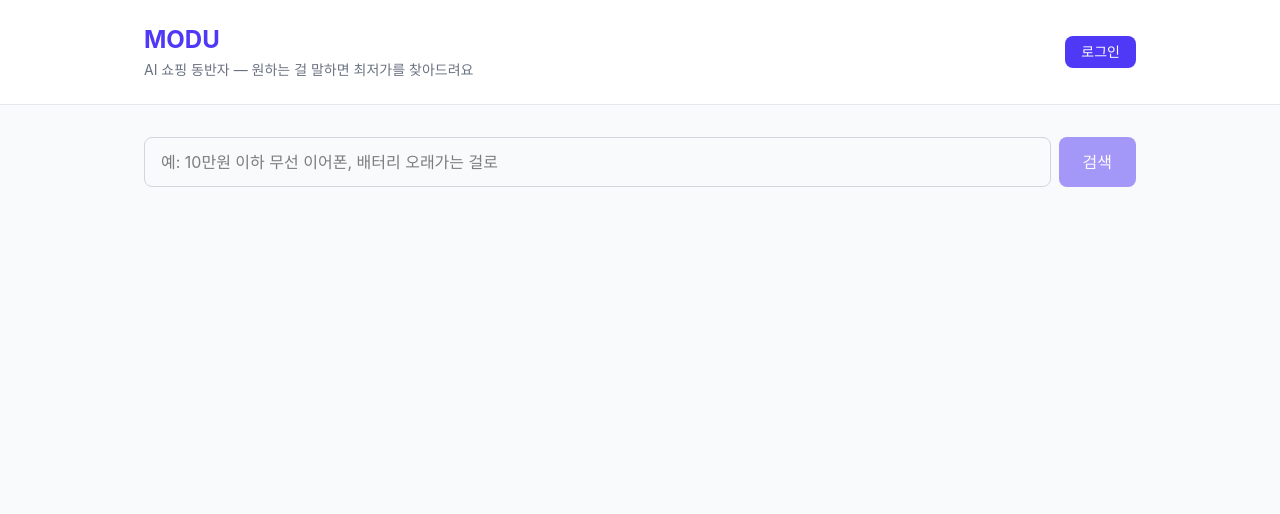
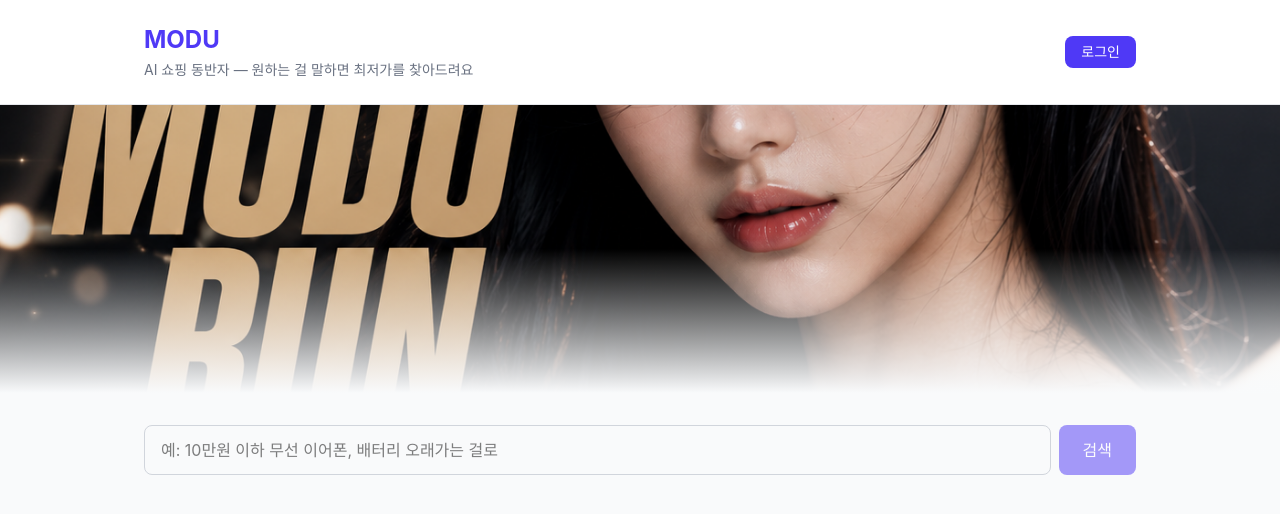
Before and after one commit to demoan203-boop/modu.run, a React (Vite) app in the folder frontend/: page / in a window 1280 px wide. Both pictures are taken after a click on the button "ENTER". Shown: the top 514 px of the page. Built offline with nearby package versions, Linux system fonts and the light colour scheme; no server answers.

Commit message:
Add MODU.RUN promo banner to main app screen
Displays the ad banner as a full-width hero image between the header
and search bar, fading into the page background.

```diff
--- a/frontend/src/App.tsx
+++ b/frontend/src/App.tsx
@@ -8,6 +8,7 @@ import { SearchHistoryPanel } from './components/SearchHistoryPanel'
 import { IntroScreen } from './components/IntroScreen'
 import { useAuth } from './context/AuthContext'
 import type { Product } from './types/product'
+import adBanner from './assets/main-ad-banner.png'
 
 function App() {
   const { user, isLoading: isAuthLoading, logout } = useAuth()
@@ -82,6 +83,15 @@ function App() {
         </div>
       </header>
 
+      <div
+        className="relative h-56 w-full bg-cover bg-center sm:h-72"
+        style={{ backgroundImage: `url(${adBanner})` }}
+        role="img"
+        aria-label="MODU.RUN 온라인쇼핑의 혁명 광고 배너"
+      >
+        <div className="absolute inset-0 bg-gradient-to-t from-gray-50 via-transparent to-transparent" />
+      </div>
+
       <main className="mx-auto max-w-5xl px-4 py-8">
         {user && <SearchHistoryPanel onSelect={handleSearch} refreshTrigger={historyRefreshTrigger} />}
 
```
Also changed, not shown: frontend/src/assets/main-ad-banner.png (added).
